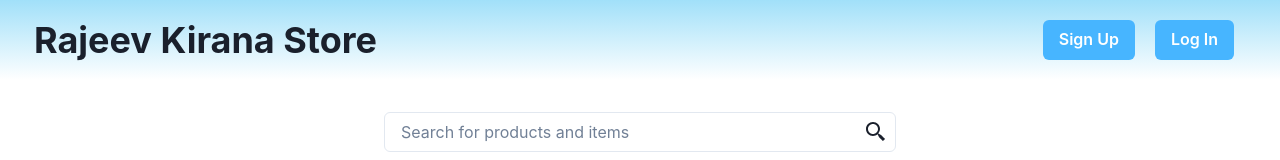
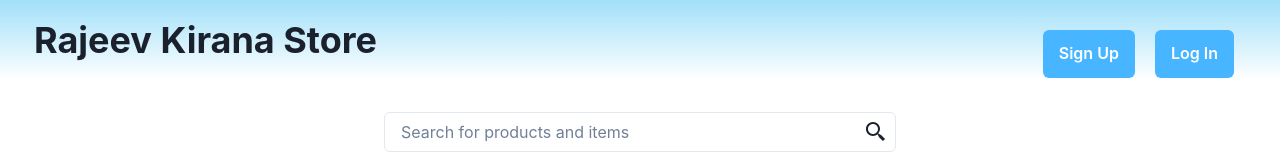
Before and after one commit to Rahul-Palahwat/RealKart_Client, a React (Create React App) app: page /all in a window 1280 px wide. Shown: the top 160 px of the page. Built offline with nearby package versions, Linux system fonts and the light colour scheme; a web font is replaced by a local one; what apisauce would draw is missing.

Commit message:
Fixed Login signup button size and alignment

```diff
--- a/src/components/Navbar/Navbar.tsx
+++ b/src/components/Navbar/Navbar.tsx
@@ -29,15 +29,15 @@ const Navbar: React.FC = () => {
                 {/* <Flex width="10%" height={"100%"} alignItems="center" justifyContent={"flex-end"}>
                     <Flex cursor={"pointer"}><BsFillTelephoneFill /></Flex>&nbsp; <a href="/" style={{ "fontWeight": "bold" }}>Contact Us</a>
                 </Flex> */}
-                <Flex width="15%" height={"100%"} alignItems="center" justifyContent={"flex-end"} pr={6}>
+                <Flex width="15%" height={"100%"} alignItems="flex-end" justifyContent={"flex-end"} pr={6}>
                     <Flex alignItems={"center"} justifyContent="flex-end" width={"100%"}>
                         {!isLogIn ?
                             <Flex>
-                                <Button color={"white"} bgColor={"#47B5FF"} mr={5}>Sign Up</Button>
-                                <Button color={"white"} bgColor={"#47B5FF"} mr={5} onClick={() => {dispatch(logIn(true))}}>Log In</Button>
+                                <Button color={"white"} bgColor={"#47B5FF"} mr={5} height={"6vh"}>Sign Up</Button>
+                                <Button color={"white"} bgColor={"#47B5FF"} mr={5} height={"6vh"} onClick={() => {dispatch(logIn(true))}}>Log In</Button>
                             </Flex>
                         :   <Flex>
-                                <Button color={"white"} bgColor={"#47B5FF"} mr={5} onClick={() => {dispatch(logIn(false))}}>Log Out</Button>
+                                <Button color={"white"} bgColor={"#47B5FF"} height={"6vh"} mr={5} onClick={() => {dispatch(logIn(false))}}>Log Out</Button>
                                 <Flex justifyContent={"center"} height="5vh" alignItems={"center"} borderRadius={5}>
                                     <Flex fontSize={"3xl"} mr={5}>
                                         <Flex mt={1}><BsCartPlusFill /></Flex>
```
